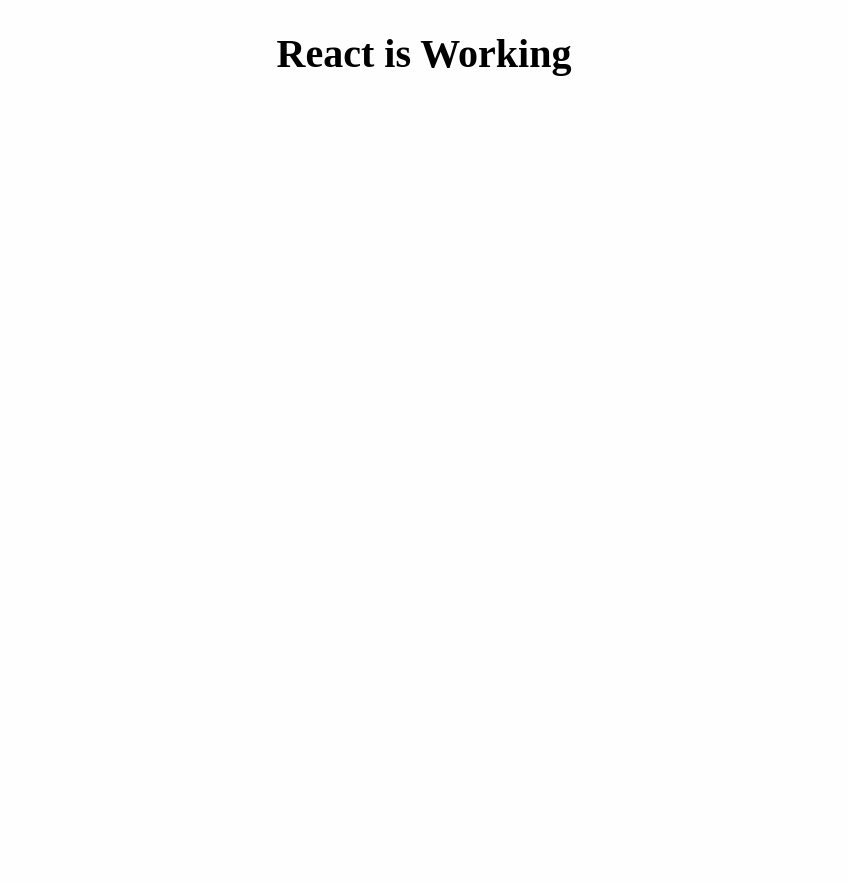
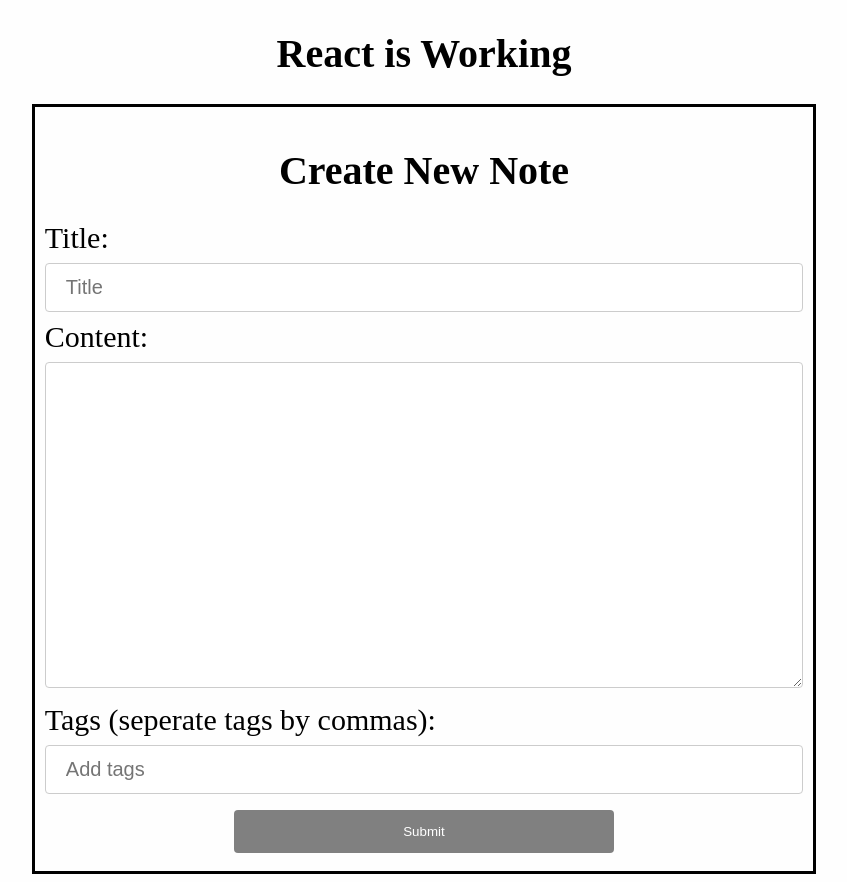
Before and after one commit to Aanderson1998/Note-Taker, a React (Vite) app in the folder frontend/: page / in a window 1280 px wide. Shown: the whole page, without its empty margins (216-1063 px from the left). Before the commit the page ends 800 px from the top, so only its background shows below. Built offline with nearby package versions, Linux system fonts and the light colour scheme.

Commit message:
"Created "create note" page. Has form and input boxes for title, content, and tags. On submit checks to make sure has necessary fields written in and calls function to handle request. Also created hook to empty input after form is submitted

```diff
--- /dev/null
+++ b/frontend/src/createNote.js
@@ -0,0 +1,95 @@
+/*
+ * To change this license header, choose License Headers in Project Properties.
+ * To change this template file, choose Tools | Templates
+ * and open the template in the editor.
+ */
+import React from "react";
+import "./createNoteStyle.css";
+
+//hook created to handle resetting values to empty after submission of note
+import { useInput } from "./inputHook";
+
+
+//function that takes input and sends it to server
+function makeRequest(title, content, tags) {
+  console.log(title);
+  console.log(content);
+  console.log(tags);
+  //parse tags string by , and put values into an array
+  tags = tags.split(" ").join("");
+  let tagsList = tags.split(",");
+  console.log(tagsList);
+  //create unique id
+  //make request
+}
+
+export default function NoteForm() {
+  //initializing title, content, and tag values
+  const { value: Title, bind: bindTitle, reset: resetTitle } = useInput("");
+  const { value: Content, bind: bindContent, reset: resetContent } = useInput("");
+  const { value: Tags, bind: bindTags, reset: resetTags } = useInput("");
+
+
+    //event handler for onsubmit
+    const handleSubmit = evt => {
+    evt.preventDefault();
+    //checking to see if title was entered
+    if (Title === "") {
+      alert(`Error: note needs a title`);
+      return;
+    }
+    //checking to see if content was entered
+    else if (Content === "") {
+      alert(`Error: note needs content`);
+      return;
+    }
+    //sending note to function that will handle request
+    else {
+      alert(`Submitting Note: ${Title}`);
+      makeRequest(Title, Content, Tags);
+    }
+    //resetting content in input boxes
+    resetTitle();
+    resetContent();
+    resetTags();
+  };
+
+
+  //returning note form
+  return (
+    <div className="form">
+        <h1> Create New Note</h1>
+      <form onSubmit={handleSubmit}>
+        <label>
+        <span>Title:</span>
+          <input
+            className="title"
+            type="text"
+            {...bindTitle}
+            placeholder="Title"
+          />
+        </label>
+        <label>
+        <span>Content:</span>
+          <textarea
+            className="content"
+            rows="20"
+            cols="30"
+            type="text"
+            {...bindContent}
+          />
+        </label>
+        <label>
+        <span>Tags (seperate tags by commas):</span>
+          <input
+            className="tags"
+            type="text"
+            {...bindTags}
+            placeholder="Add tags"
+          />
+        </label>
+        <input type="submit" value="Submit" />
+      </form>
+    </div>
+  );
+}
--- /dev/null
+++ b/frontend/src/createNoteStyle.css
@@ -0,0 +1,61 @@
+/*
+To change this license header, choose License Headers in Project Properties.
+To change this template file, choose Tools | Templates
+and open the template in the editor.
+*/
+/*
+    Created on : Mar 28, 2020, 10:12:28 PM
+    Author     : aryannaanderson
+*/
+
+ .form body{
+  font-family: sans-serif;
+  text-align: center;
+}
+
+ .form {
+  width:60%;
+  margin:0 auto;
+  padding:10px;
+  font-size: 30px;
+  border: solid black;
+}
+
+.form textarea[type="text"]{
+  width: 100%;
+  padding: 12px 20px;
+  margin: 8px 0;
+  border: 1px solid #ccc;
+  border-radius: 4px;
+  box-sizing: border-box;
+}
+
+ .form input[type="text"]{
+  font-size: 20px;
+  width: 100%;
+  padding: 12px 20px;
+  margin: 8px 0;
+  border: 1px solid #ccc;
+  border-radius: 4px;
+  box-sizing: border-box;
+
+}
+
+
+ .form input[type=submit] {
+  width: 50%;
+  background-color:gray;
+  color: white;
+  padding: 14px 20px;
+  margin: 8px 0;
+  border: none;
+  border-radius: 4px;
+  cursor: pointer;
+}
+
+.form input[type=submit]:hover {
+  background-color: darkgray;
+}
+.form span{
+    float:left;
+}
--- a/frontend/src/index.js
+++ b/frontend/src/index.js
@@ -1,10 +1,12 @@
 import React from 'react';
 import ReactDOM from 'react-dom';
 import App from './App';
+import NoteForm from './createNote';
 
 ReactDOM.render(
     <React.StrictMode>
         <App />
+        <NoteForm />
     </React.StrictMode>,
     document.getElementById("root")
 );
--- /dev/null
+++ b/frontend/src/inputHook.js
@@ -0,0 +1,23 @@
+/*
+ * To change this license header, choose License Headers in Project Properties.
+ * To change this template file, choose Tools | Templates
+ * and open the template in the editor.
+ */
+
+import { useState } from "react";
+
+//resets content written in text-boxes to empty, after submission of note
+export const useInput = initialValue => {
+  const [value, setValue] = useState(initialValue);
+  return {
+    value,
+    setValue,
+    reset: () => setValue(""),
+    bind: {
+      value,
+      onChange: event => {
+        setValue(event.target.value);
+      }
+    }
+  };
+};
```
